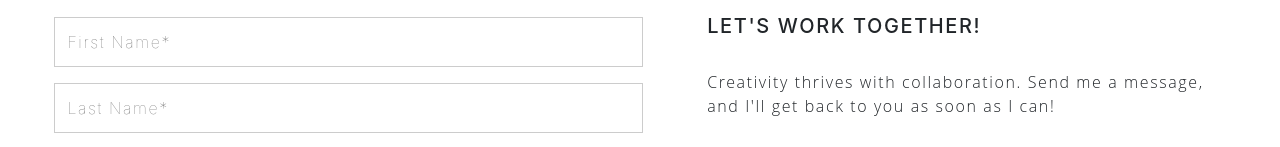
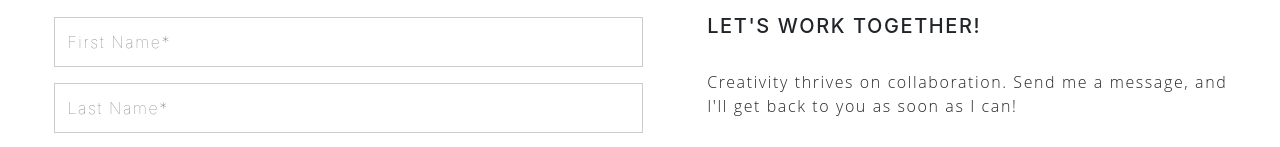
Before and after one commit to samliu10/samliu10.github.io, a plain HTML site: page contact.html in a window 1280 px wide. Shown: the part 333-480 px from the top of the page. Drawn offline with nearby package versions, Linux system fonts and the light colour scheme.

Commit message:
Update contact.html

```diff
--- a/contact.html
+++ b/contact.html
@@ -108,7 +108,7 @@ December 21, 2019
         <div class="contact-content">
           <h2>Let's Work Together!</h2>
           <br>
-          <p class="project-details">Creativity thrives with collaboration.
+          <p class="project-details">Creativity thrives on collaboration.
             Send me a message, and I'll get back to you
             as soon as I can!
 
```
